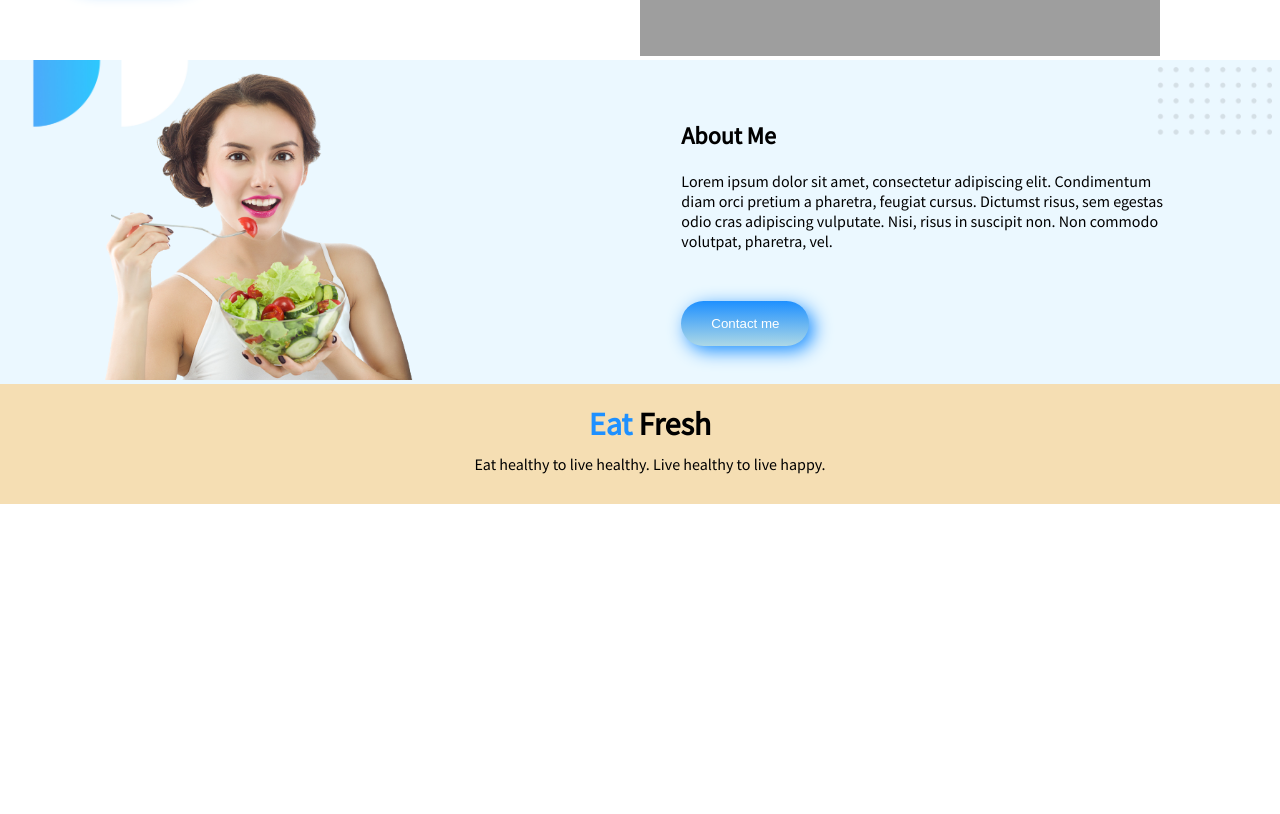
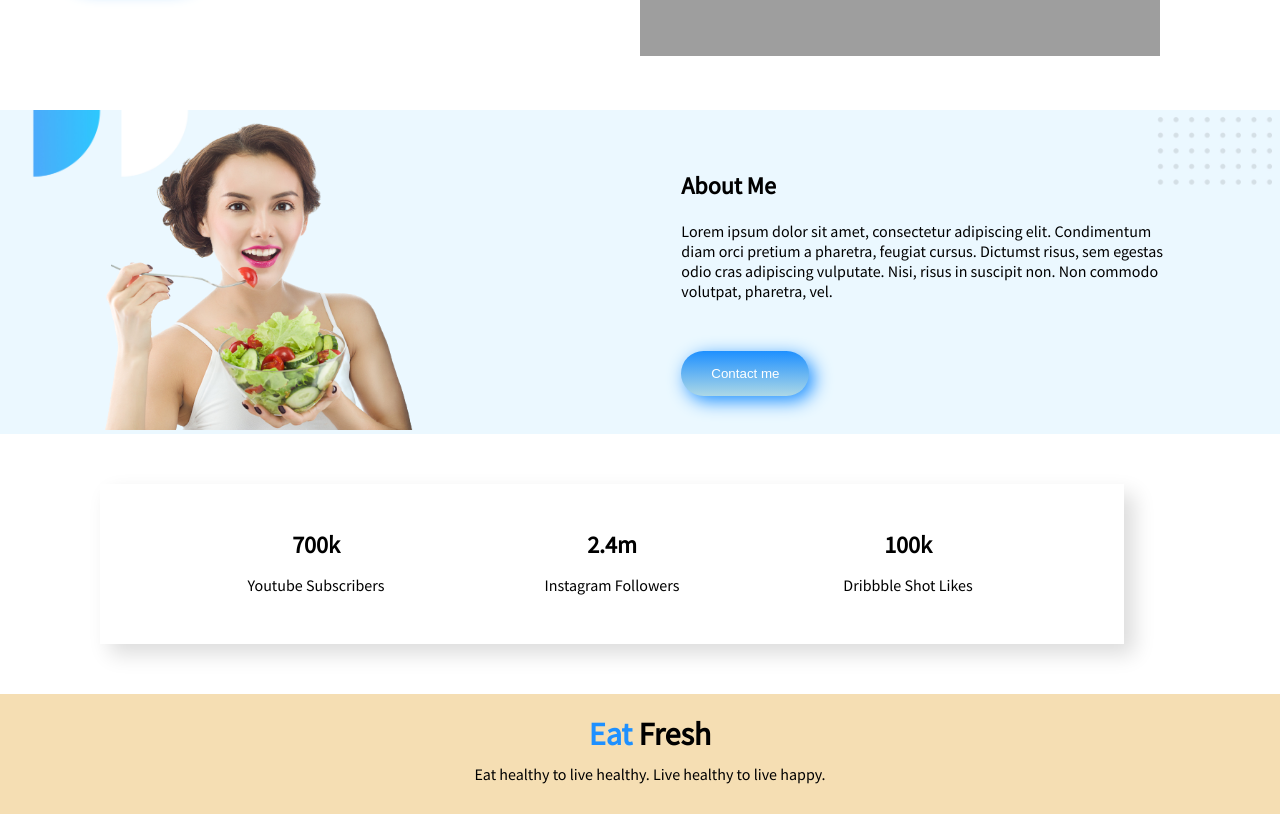
Before and after one commit to hasanshanto01/eat-healthy, a plain HTML site: page index.html in a window 1280 px wide. Shown: the part 464-1278 px from the top of the page. Before the commit the page ends 968 px from the top, so only its background shows below. Drawn offline with Linux system fonts and the light colour scheme; grey boxes are pictures that could not be loaded.

Commit message:
counter section done

```diff
--- a/css/style.css
+++ b/css/style.css
@@ -59,6 +59,7 @@ span {
     background-image: url(../img/banner-1.jpg);
     background-repeat: no-repeat;
     background-size: cover;
+    margin: 50px 0;
 }
 
 .middle-img {
@@ -89,6 +90,38 @@ span {
     margin-top: 50px;
 }
 
+.counter-section {
+    margin: 50px 0;
+}
+
+.counter {
+    width: 80%;
+    height: 160px;
+    margin-left: 100px;
+    display: flex;
+    justify-content: space-evenly;
+    /* border: 1px solid red; */
+    box-shadow: 10px 10px 20px gainsboro;
+}
+
+.counter-item {
+    width: 150px;
+    height: 100px;
+    margin-top: 25px;
+    /* border: 1px solid yellow; */
+    text-align: center;
+}
+
+.counter-item h1 {
+    margin-top: 10px;
+    margin-bottom: 10px;
+    padding: 5px;
+}
+
+.counter-item {
+    padding: 5px;
+}
+
 footer {
     width: 100%;
     height: 100px;
--- a/index.html
+++ b/index.html
@@ -43,6 +43,22 @@
             </div>
         </div>
     </section>
+    <section class="counter-section">
+        <div class="counter">
+            <div class="counter-item">
+                <h1>700k</h1>
+                <p>Youtube Subscribers</p>
+            </div>
+            <div class="counter-item">
+                <h1>2.4m</h1>
+                <p>Instagram Followers</p>
+            </div>
+            <div class="counter-item">
+                <h1>100k</h1>
+                <p>Dribbble Shot Likes</p>
+            </div>
+        </div>
+    </section>
     <footer>
         <h1><span>Eat</span> Fresh</h1>
         <p>Eat healthy to live healthy. Live healthy to live happy.</p>
```
